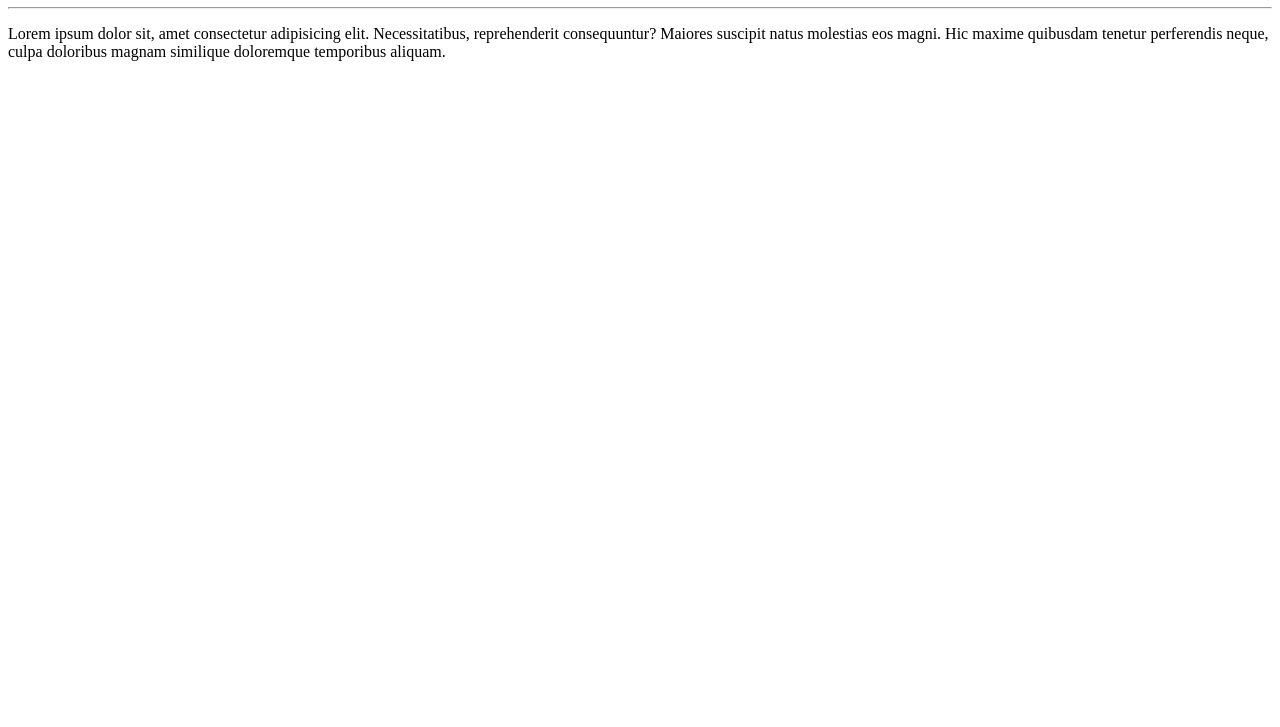
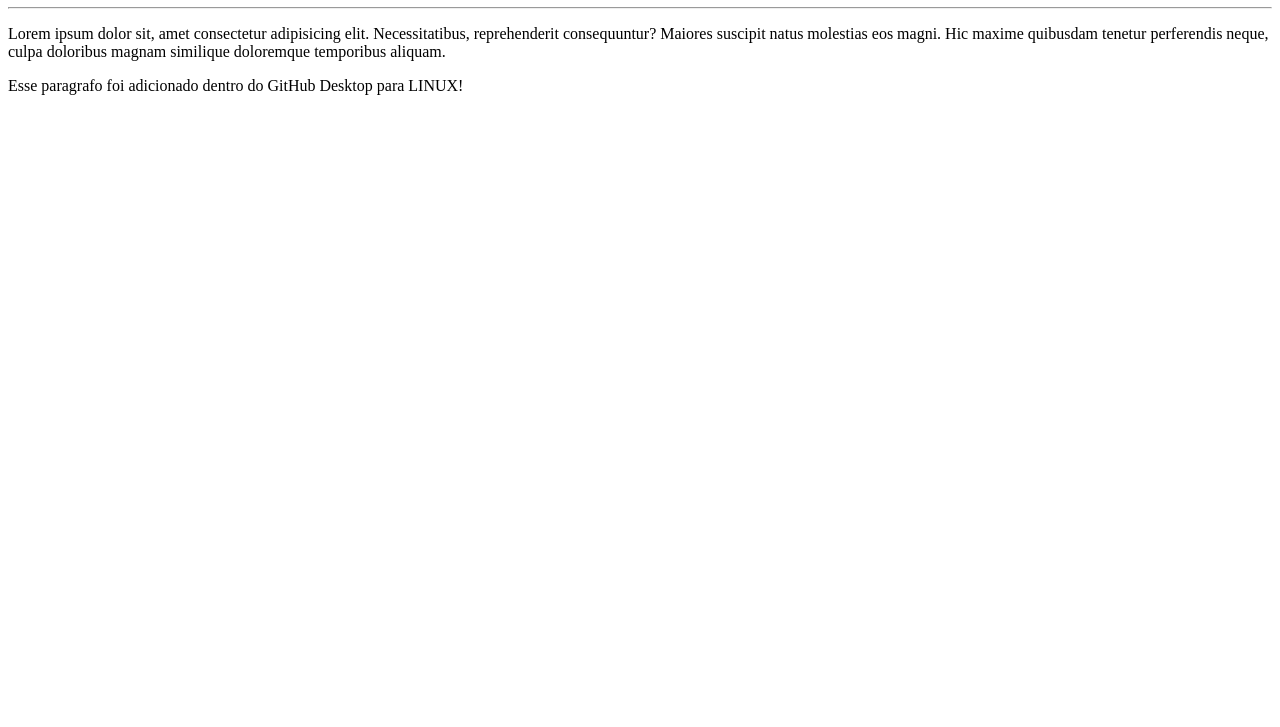
Before and after one commit to Vinicius-MR/Ola-Mundo, a plain HTML site: page site-exemplo/index.html in a window 1280 px wide. Shown: the part 73-800 px from the top of the page. Drawn offline with Linux system fonts and the light colour scheme.

Commit message:
mudei o arquivo index

```diff
--- a/site-exemplo/index.html
+++ b/site-exemplo/index.html
@@ -10,5 +10,6 @@
     <h1>Olá, Mundo!</h1>
     <hr>
     <p>Lorem ipsum dolor sit, amet consectetur adipisicing elit. Necessitatibus, reprehenderit consequuntur? Maiores suscipit natus molestias eos magni. Hic maxime quibusdam tenetur perferendis neque, culpa doloribus magnam similique doloremque temporibus aliquam.</p>
-</body>
+    <p>Esse paragrafo foi adicionado dentro do GitHub Desktop para LINUX!</p>
+<body>
 </html>
```
